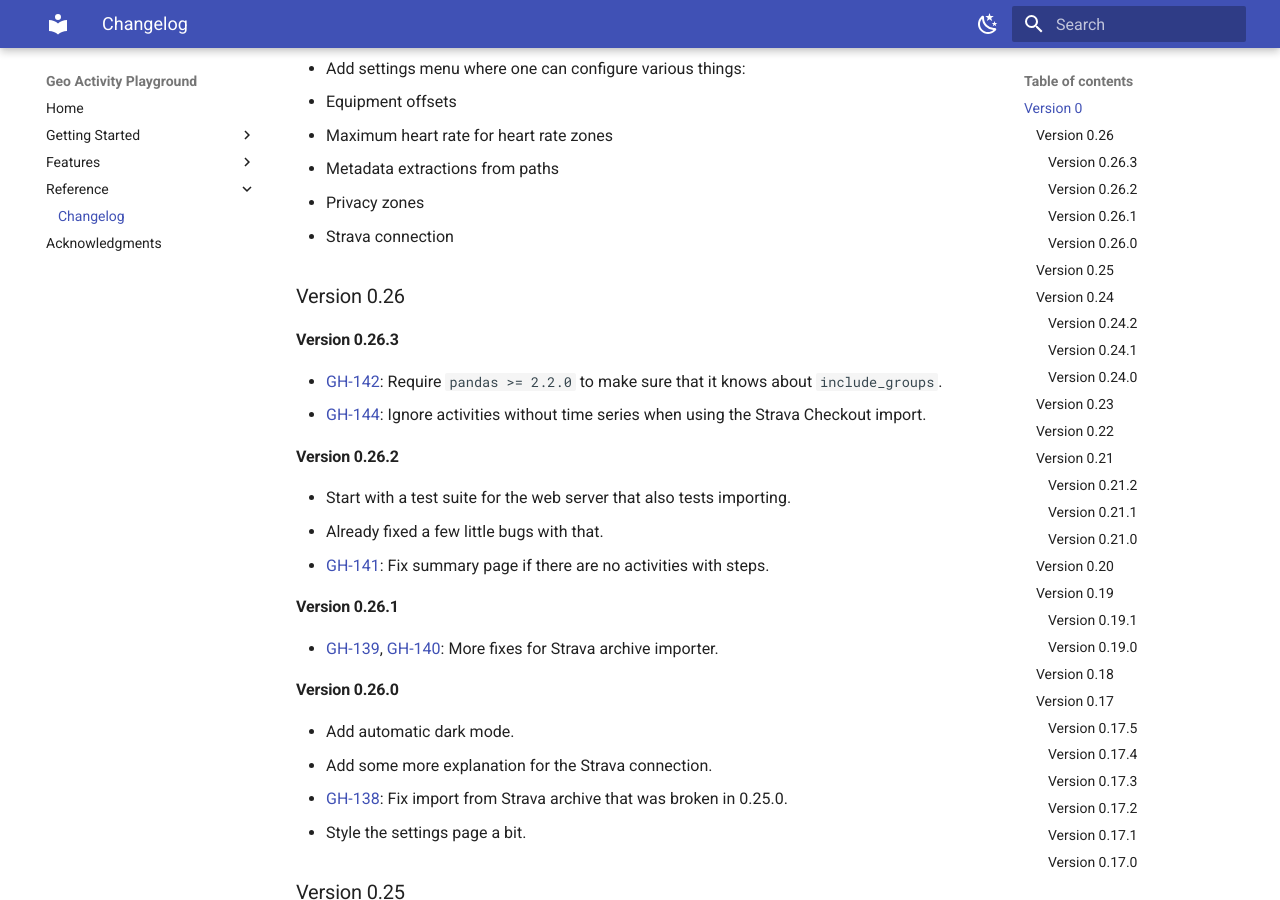
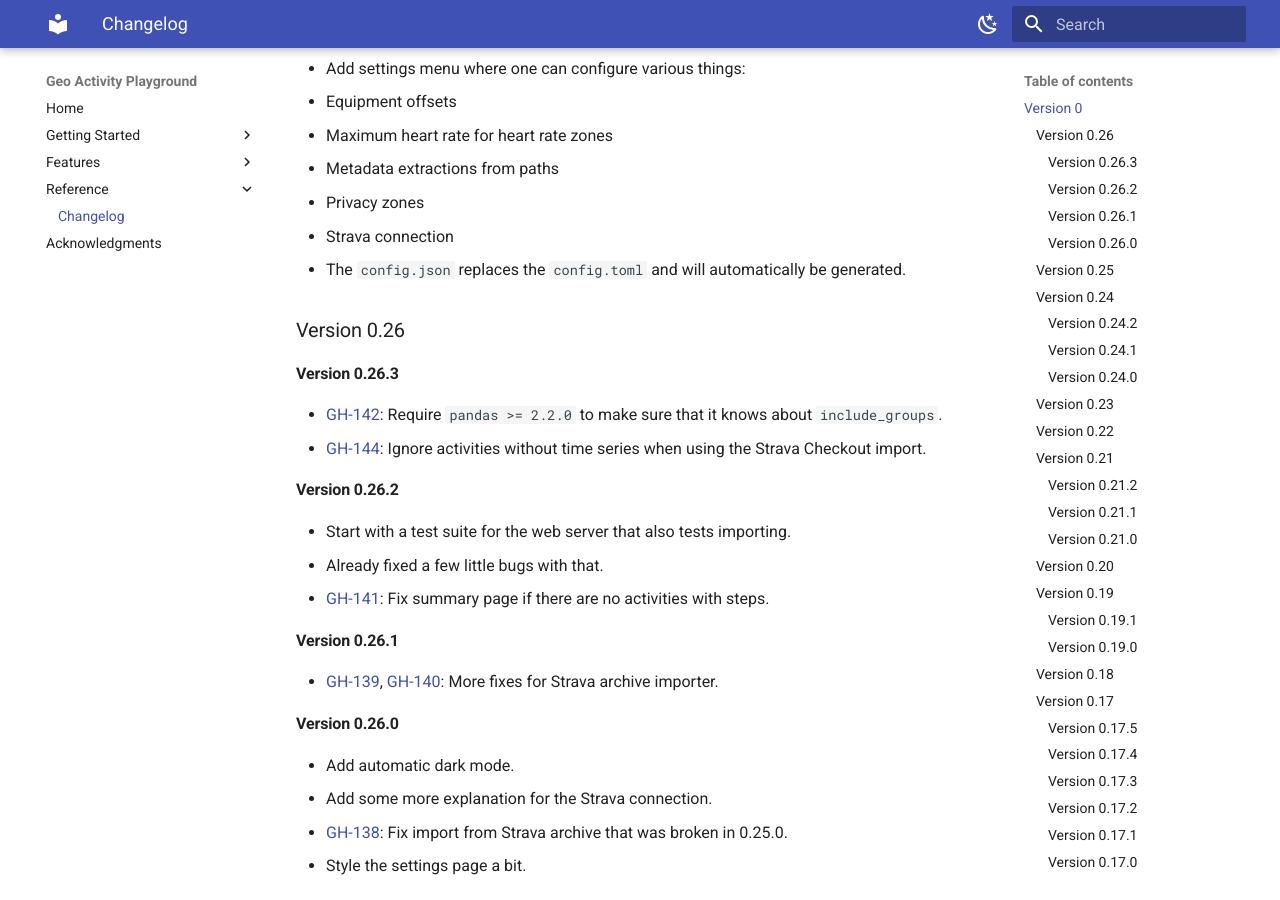
Before and after one commit to martin-ueding/geo-activity-playground, an MkDocs documentation site: the page built from docs/reference/changelog.md, in a window 1280 px wide and 900 px high, scrolled down 527 px. Built offline with MkDocs 1.6.1 and Material for MkDocs 9.7.7, drawn with Linux system fonts in a browser that asks for light colours.

Commit message:
Changelog entry

```diff
--- a/docs/reference/changelog.md
+++ b/docs/reference/changelog.md
@@ -17,6 +17,7 @@ This is the pre-release series. Things haven't settled yet, so each minor versio
   - Metadata extractions from paths
   - Privacy zones
   - Strava connection
+- The `config.json` replaces the `config.toml` and will automatically be generated.
 
 ### Version 0.26
 
```
